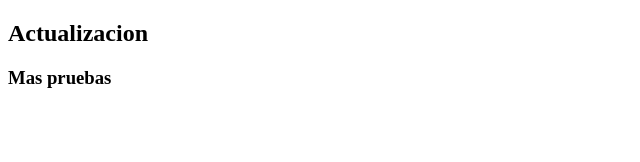
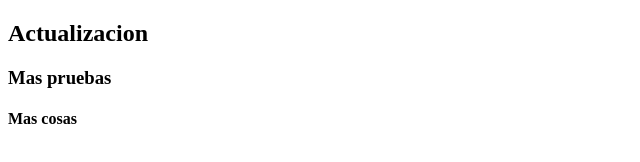
Before and after one commit to JulianLeites/prueba2, a plain HTML site: page index.html in a window 1280 px wide. Shown: the full height of the page, 0-640 px from the left. Drawn offline with Linux system fonts and the light colour scheme.

Commit message:
agregando css

```diff
--- a/index.html
+++ b/index.html
@@ -11,6 +11,7 @@
     </section>
     <section>
         <h3>Mas pruebas</h3>
+        <h4>Mas cosas</h4>
     </section>
 </body>
 </html>
--- /dev/null
+++ b/styles/estilos.css
@@ -0,0 +1,3 @@
+body{
+    background-color: red;
+}
```
